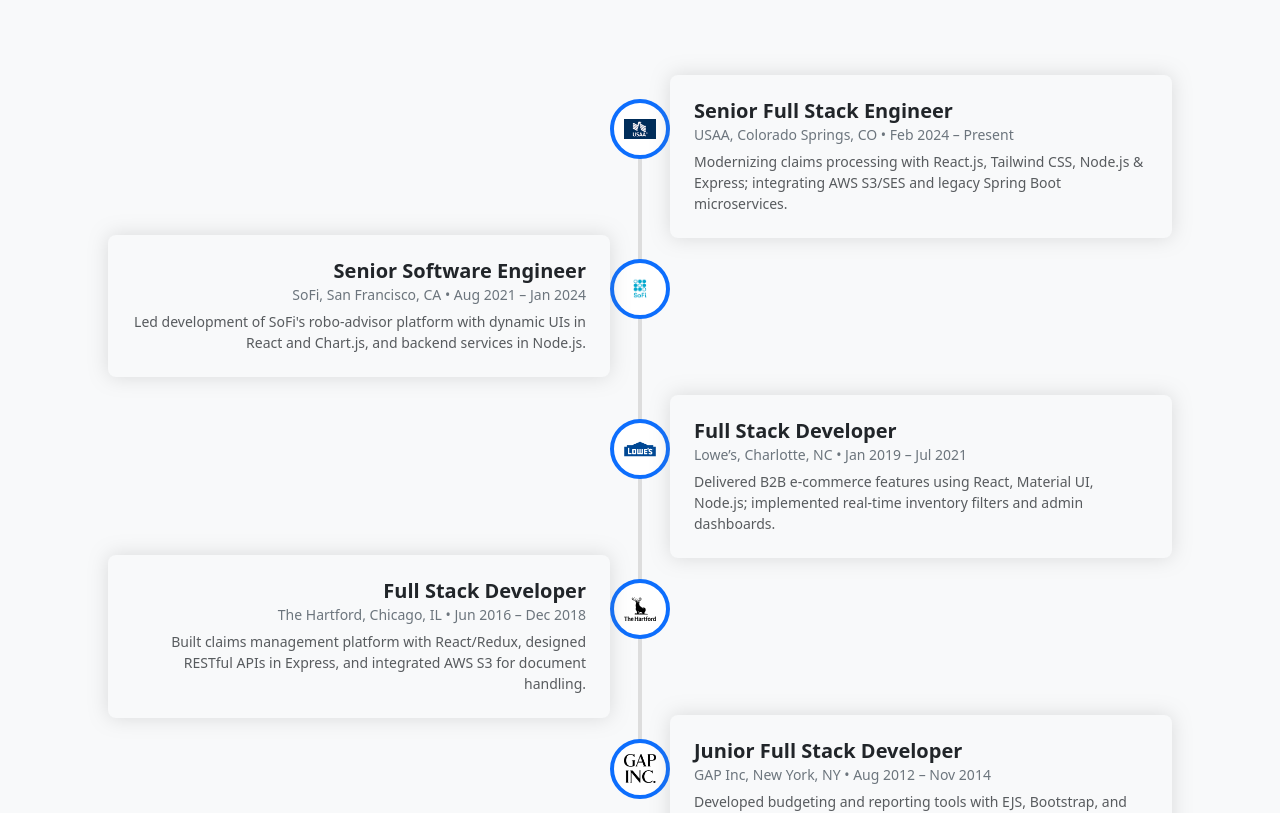
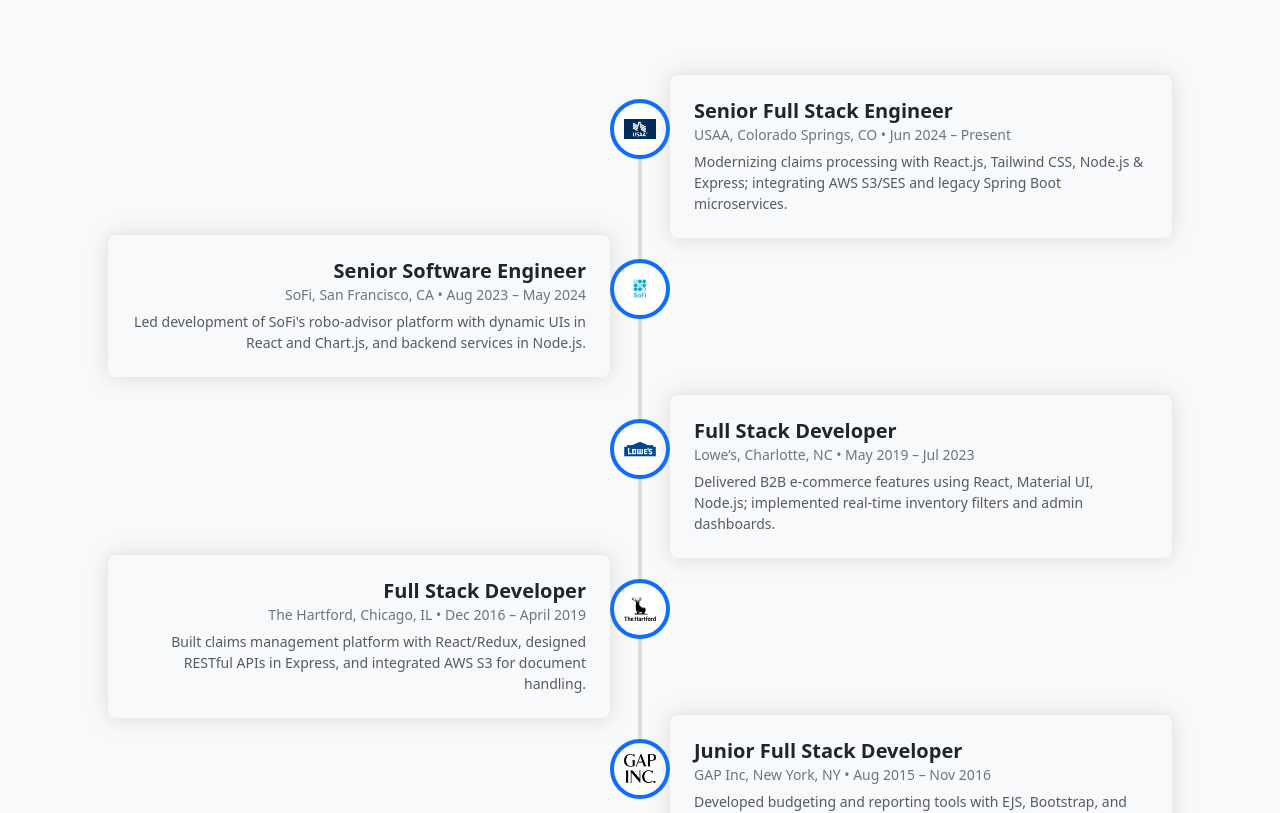
Before and after one commit to SaiKrishnaMohan053/Portfolio, a React (Create React App) app: page / in a window 1280 px wide. Shown: the part 1400-2213 px from the top of the page. Built offline with nearby package versions, Linux system fonts and the light colour scheme.

Commit message:
Update work experiences with current job titles and durations

```diff
--- a/src/pages/work_skills.js
+++ b/src/pages/work_skills.js
@@ -12,11 +12,11 @@
 const itemVariant    = { hidden: { opacity: 0, y: 20 }, visible: { opacity: 1, y: 0, transition: { duration: 0.5 } } };
 
 const workExperiences = [
-  { id: 1, title: "Senior Full Stack Engineer", company: "USAA, Colorado Springs, CO", duration: "Feb 2024 – Present", description: "Modernizing claims processing with React.js, Tailwind CSS, Node.js & Express; integrating AWS S3/SES and legacy Spring Boot microservices.", iconSrc: usaa },
-  { id: 2, title: "Senior Software Engineer", company: "SoFi, San Francisco, CA", duration: "Aug 2021 – Jan 2024", description: "Led development of SoFi's robo-advisor platform with dynamic UIs in React and Chart.js, and backend services in Node.js.", iconSrc: sofi },
-  { id: 3, title: "Full Stack Developer", company: "Lowe’s, Charlotte, NC", duration: "Jan 2019 – Jul 2021", description: "Delivered B2B e-commerce features using React, Material UI, Node.js; implemented real-time inventory filters and admin dashboards.", iconSrc: lowes },
-  { id: 4, title: "Full Stack Developer", company: "The Hartford, Chicago, IL", duration: "Jun 2016 – Dec 2018", description: "Built claims management platform with React/Redux, designed RESTful APIs in Express, and integrated AWS S3 for document handling.", iconSrc: hartford },
-  { id: 5, title: "Junior Full Stack Developer", company: "GAP Inc, New York, NY", duration: "Aug 2012 – Nov 2014", description: "Developed budgeting and reporting tools with EJS, Bootstrap, and Node.js; optimized data entry flows and dashboards.", iconSrc: gap }
+  { id: 1, title: "Senior Full Stack Engineer", company: "USAA, Colorado Springs, CO", duration: "Jun 2024 – Present", description: "Modernizing claims processing with React.js, Tailwind CSS, Node.js & Express; integrating AWS S3/SES and legacy Spring Boot microservices.", iconSrc: usaa },
+  { id: 2, title: "Senior Software Engineer", company: "SoFi, San Francisco, CA", duration: "Aug 2023 – May 2024", description: "Led development of SoFi's robo-advisor platform with dynamic UIs in React and Chart.js, and backend services in Node.js.", iconSrc: sofi },
+  { id: 3, title: "Full Stack Developer", company: "Lowe’s, Charlotte, NC", duration: "May 2019 – Jul 2023", description: "Delivered B2B e-commerce features using React, Material UI, Node.js; implemented real-time inventory filters and admin dashboards.", iconSrc: lowes },
+  { id: 4, title: "Full Stack Developer", company: "The Hartford, Chicago, IL", duration: "Dec 2016 – April 2019", description: "Built claims management platform with React/Redux, designed RESTful APIs in Express, and integrated AWS S3 for document handling.", iconSrc: hartford },
+  { id: 5, title: "Junior Full Stack Developer", company: "GAP Inc, New York, NY", duration: "Aug 2015 – Nov 2016", description: "Developed budgeting and reporting tools with EJS, Bootstrap, and Node.js; optimized data entry flows and dashboards.", iconSrc: gap }
 ];
 
 const skillCategories = [
```
